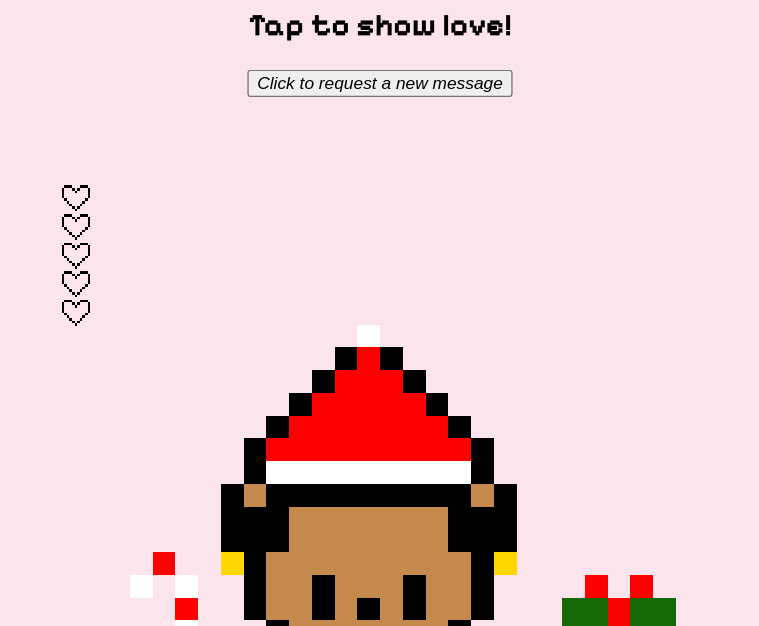
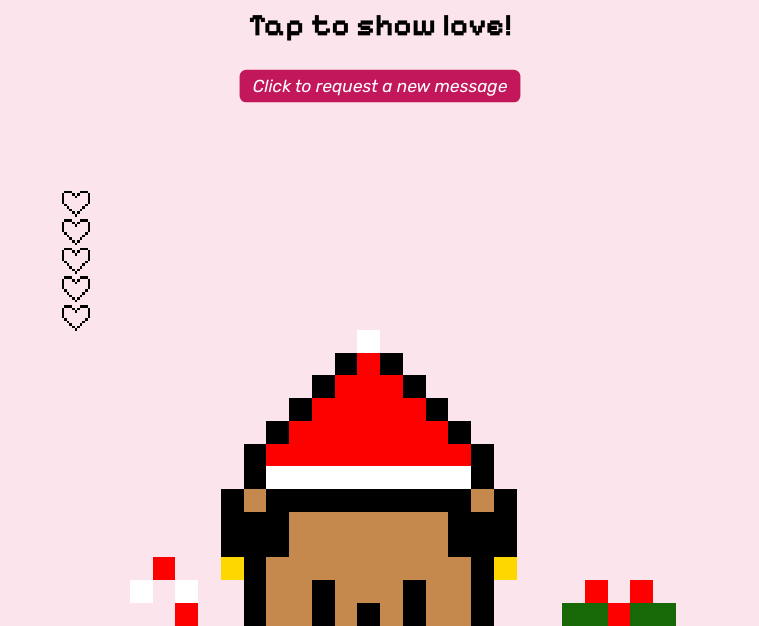
Before and after one commit to Sam-Fritsch/esther-s-personal-pet, a website: page index.html in a window 1280 px wide. Shown: the part 174-800 px from the top of the page, without its empty margins (260-1019 px from the left). Drawn offline with Linux system fonts and the light colour scheme; no server answers; a web font is replaced by a local one.

Commit message:
update button

```diff
--- a/styles.css
+++ b/styles.css
@@ -49,6 +49,26 @@ margin: 0;
 .message-request {
 color: #C2185B
 }
+
+
+.request-button{
+    background-color: #C2185B;
+    color: rgb(255, 255, 255);
+    border: none;
+    border-radius: 5px;
+    box-sizing: border-box;
+    cursor: pointer;
+    text-align: center;
+    font-family: "Rubik", sans-serif;
+    font-optical-sizing: auto;
+    font-weight: 400;
+    font-style: normal;
+    padding: 5px 10px;
+    display: inline-block;
+    margin-left: auto;
+    margin-right: auto;
+}
+
 
 .pet-wrapper {
   position: relative;
```
